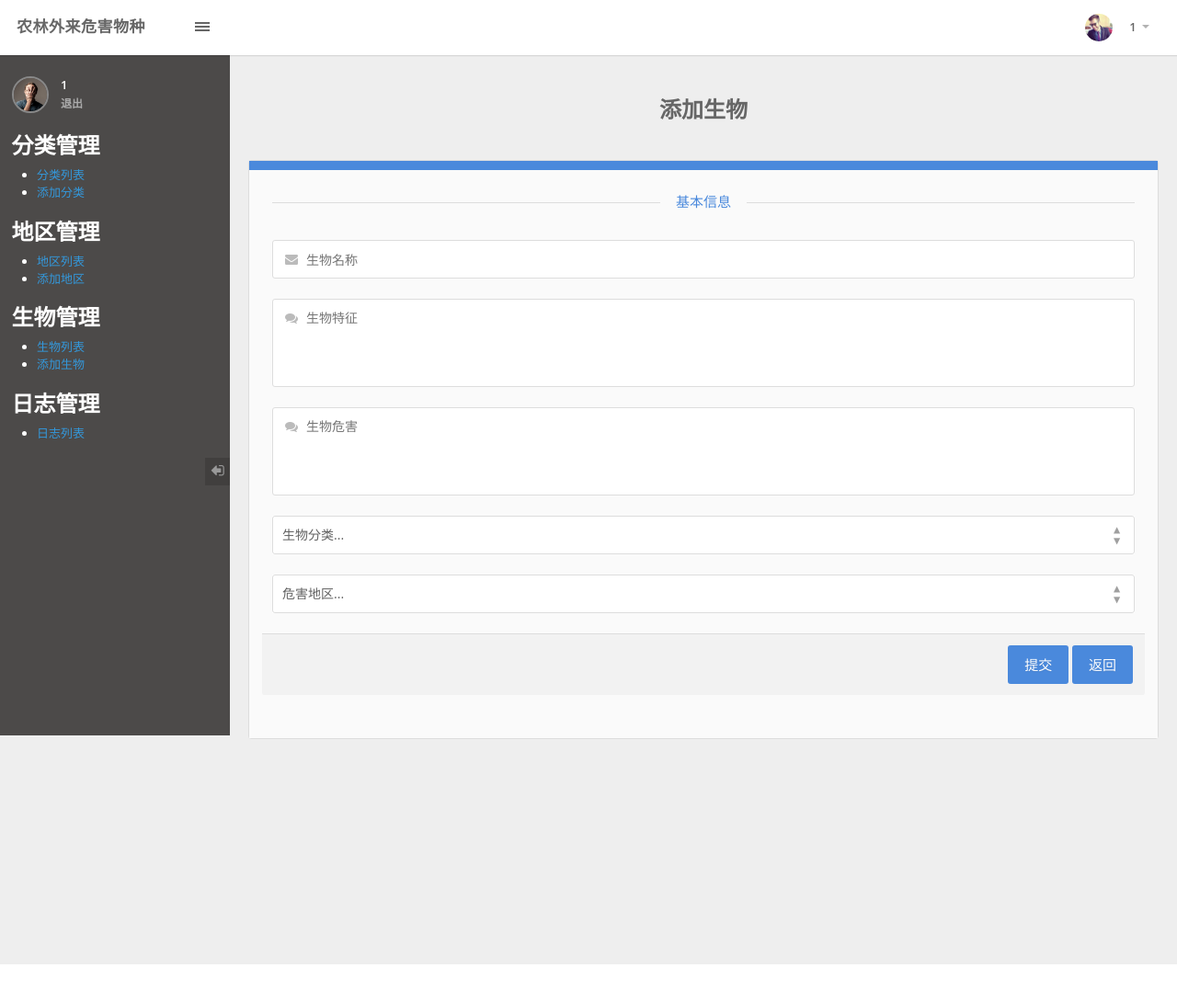
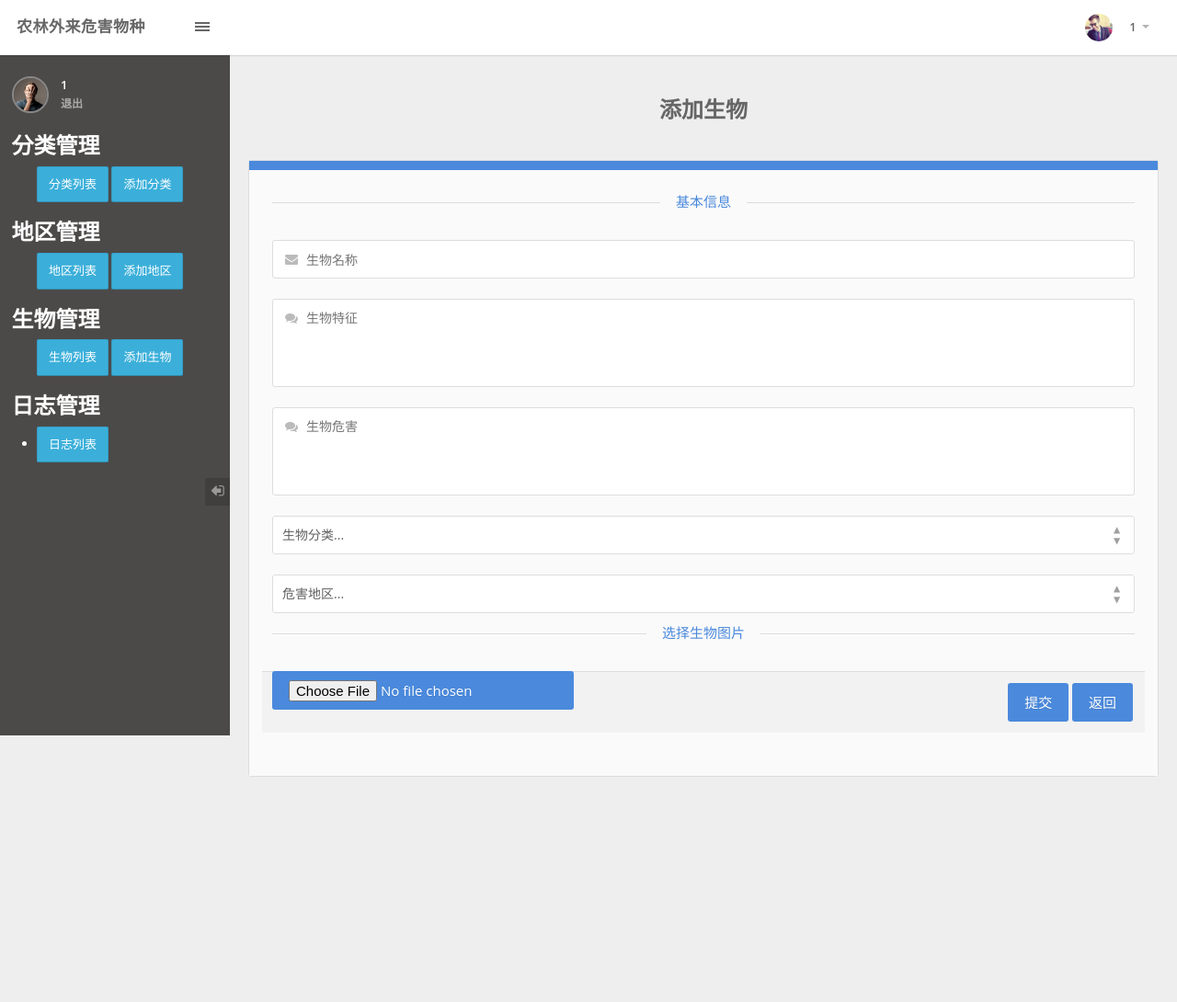
Before and after one commit to ChenYilei2016/PHP_group, a PHP site: page /plant_add.php in a window 1280 px wide. Shown: the whole page at 92% size. Before the commit the page ends 1049 px from the top, so only its background shows below. Run offline with PHP 8.4, Linux system fonts and the light colour scheme; a user stored in the database is signed in; data comes from the database, SQL or seed files in the repository.

Commit message:
修改样式 增加图片的相关

```diff
--- a/Logger_list.php
+++ b/Logger_list.php
@@ -9,7 +9,7 @@ $pageSize = 5; //5页的大小
 $pageTotalElement = mysqli_num_rows($result_data);
 $pageTotalPages = $pageTotalElement % $pageSize == 0 ? (int)($pageTotalElement/$pageSize) : (int)($pageTotalElement/$pageSize) + 1 ;
 
-//得到页面中的页数
+//得到页面中的页数 以0开始
 $page = 1;
 if(!empty($_GET['page']) ){
     $page = $_GET['page'];
--- a/index.php
+++ b/index.php
@@ -1,6 +1,4 @@
 <?php
-
-//..
 include_once ("inc_header.php");
 include_once ("login_check.php");
 
@@ -55,7 +53,7 @@ $result = mysqli_query($conn,$sql);
             <div class="tray tray-center">
                 <!-- Begin: Content Header -->
                 <div class="content-header">
-                    <h1>哈哈哈哈啊哈哈暂时没写东西 主显示页</h1>
+                    <h1>没写东西 主显示页</h1>
                     <h1>李可以用右边的选项进行页面跳转</h1>
                     <p class="lead"></p>
                 </div>
--- a/index_sidebar.php
+++ b/index_sidebar.php
@@ -48,22 +48,22 @@
         <div class="leftnav">
             <h2><span class="icon-user"></span>&nbsp;&nbsp;分类管理</h2>
             <ul style="display:block">
-                <li><a href="category_list.php"><span class="icon-caret-right"></span>分类列表</a></li>
-                <li><a href="category_add.php"><span class="icon-caret-right"></span>添加分类</a></li>
+                <a class="btn btn-info" href="category_list.php"><span class="icon-caret-right"></span>分类列表</a>
+                <a class="btn btn-info" href="category_add.php"><span class="icon-caret-right"></span>添加分类</a>
             </ul>
             <h2><span class="icon-user"></span>&nbsp;&nbsp;地区管理</h2>
             <ul style="display:block">
-                <li><a href="place_list.php"><span class="icon-caret-right"></span>地区列表</a></li>
-                <li><a href="place_add.php"><span class="icon-caret-right"></span>添加地区</a></li>
+                <a class="btn btn-info" href="place_list.php"><span class="icon-caret-right"></span>地区列表</a>
+                <a class="btn btn-info" href="place_add.php"><span class="icon-caret-right"></span>添加地区</a>
             </ul>
             <h2><span class="icon-pencil-square-o"></span>&nbsp;&nbsp;生物管理</h2>
             <ul>
-                <li><a href="plant_list.php"><span class="icon-caret-right"></span>生物列表</a></li>
-                <li><a href="plant_add.php"><span class="icon-caret-right"></span>添加生物</a></li>
+                <a class="btn btn-info" href="plant_list.php"><span class="icon-caret-right"></span>生物列表</a>
+                <a class="btn btn-info" href="plant_add.php"><span class="icon-caret-right"></span>添加生物</a>
             </ul>
             <h2><span class="icon-pencil-square-o"></span>&nbsp;&nbsp;日志管理</h2>
             <ul>
-                <li><a href="Logger_list.php" ><span class="icon-caret-right"></span>日志列表</a></li>
+                <li><a class="btn btn-info" href="Logger_list.php" ><span class="icon-caret-right"></span>日志列表</a></li>
             </ul>
         </div>
         <!-- End: Sidebar Menu -->
--- a/plant_add.php
+++ b/plant_add.php
@@ -145,6 +145,12 @@ $result_place= mysqli_query($conn,$sql_place);
                                         <i class="arrow double"></i>
                                     </label>
                                 </div>
+                                <div class="section-divider mt20 mb40">
+                                    <span> 选择生物图片 </span>
+                                </div>
+                                <div class="section" id="spy3">
+                                    <input type="file" class="button bg-blue margin-left" name="plant_image" id="image1" value="+ 浏览上传"  style="float:left;" >
+                                </div>
                                 <!-- .section-divider -->
                                 <div class="section row" id="items">
                                     <div>
--- a/plant_list.php
+++ b/plant_list.php
@@ -89,6 +89,7 @@
                   <thead>
                     <tr class="">
                         <th class="hidden-xs text-center">生物编号</th>
+                        <th class="hidden-xs text-center">生物图片</th>
                         <th class="hidden-xs text-center">生物名称</th>
                         <th class="hidden-xs text-center">生物分类</th>
                         <th class="hidden-xs text-center">危害地区</th>
@@ -101,7 +102,8 @@
                         while($row = mysqli_fetch_array($result) ){
                       ?>
                             <tr class="message-unread">
-                                <td class=""><?php echo $row['plant_id']?></td>
+                                <td class="text-center"><?php echo $row['plant_id']?></td>
+                                <td class="text-center"><img src="<?php echo $row['plant_image']==''?'images/none.jpg':$row['plant_image']; ?>" height="40" width="50"></td>
                                 <td class="text-center"><?php echo $row['plant_name']?></td>
                                 <td class="text-center"><?php echo $row['category_name']?></td>
                                 <td class="text-center"><?php echo $row['place_name']?></td>
```
Also changed, not shown: plant_add_in.php (+11 -1 lines).
